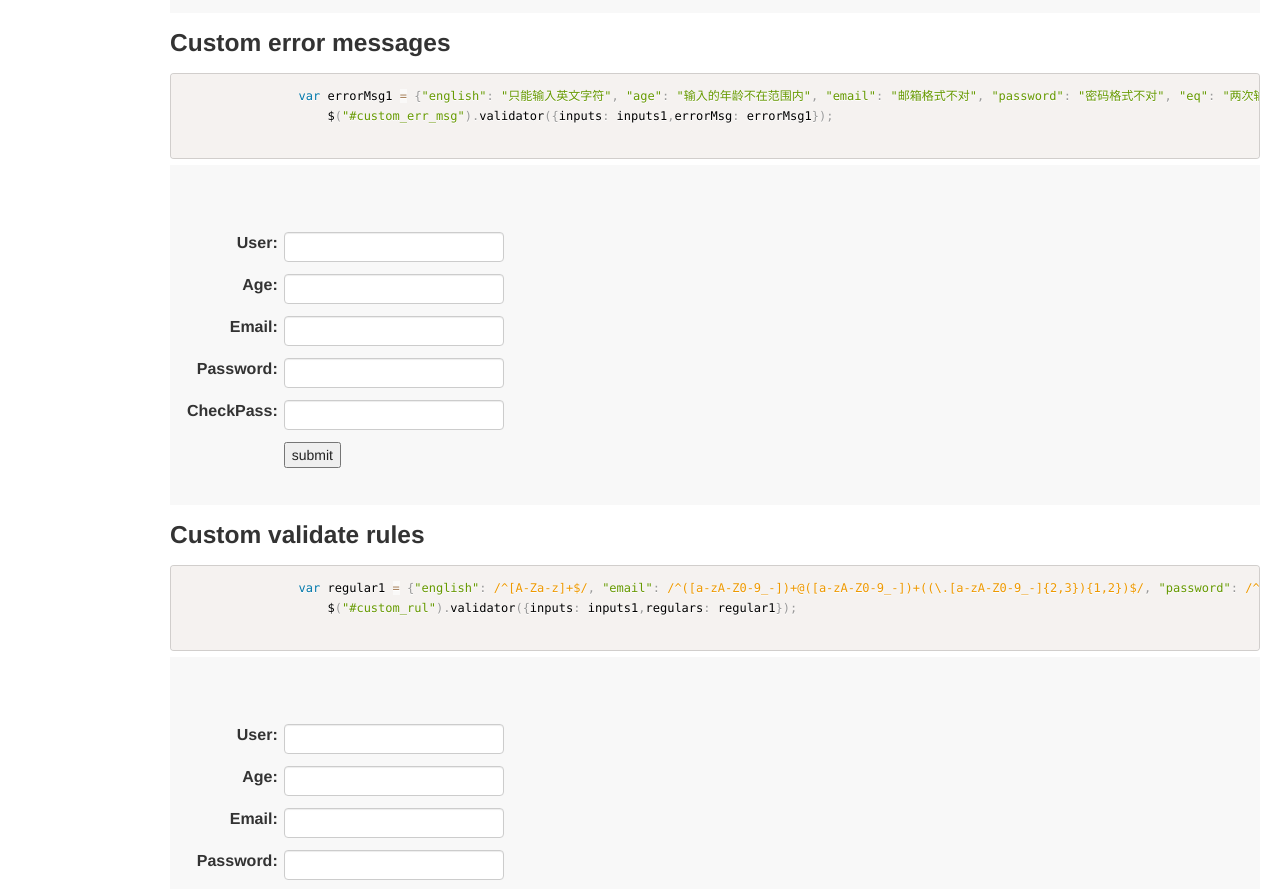
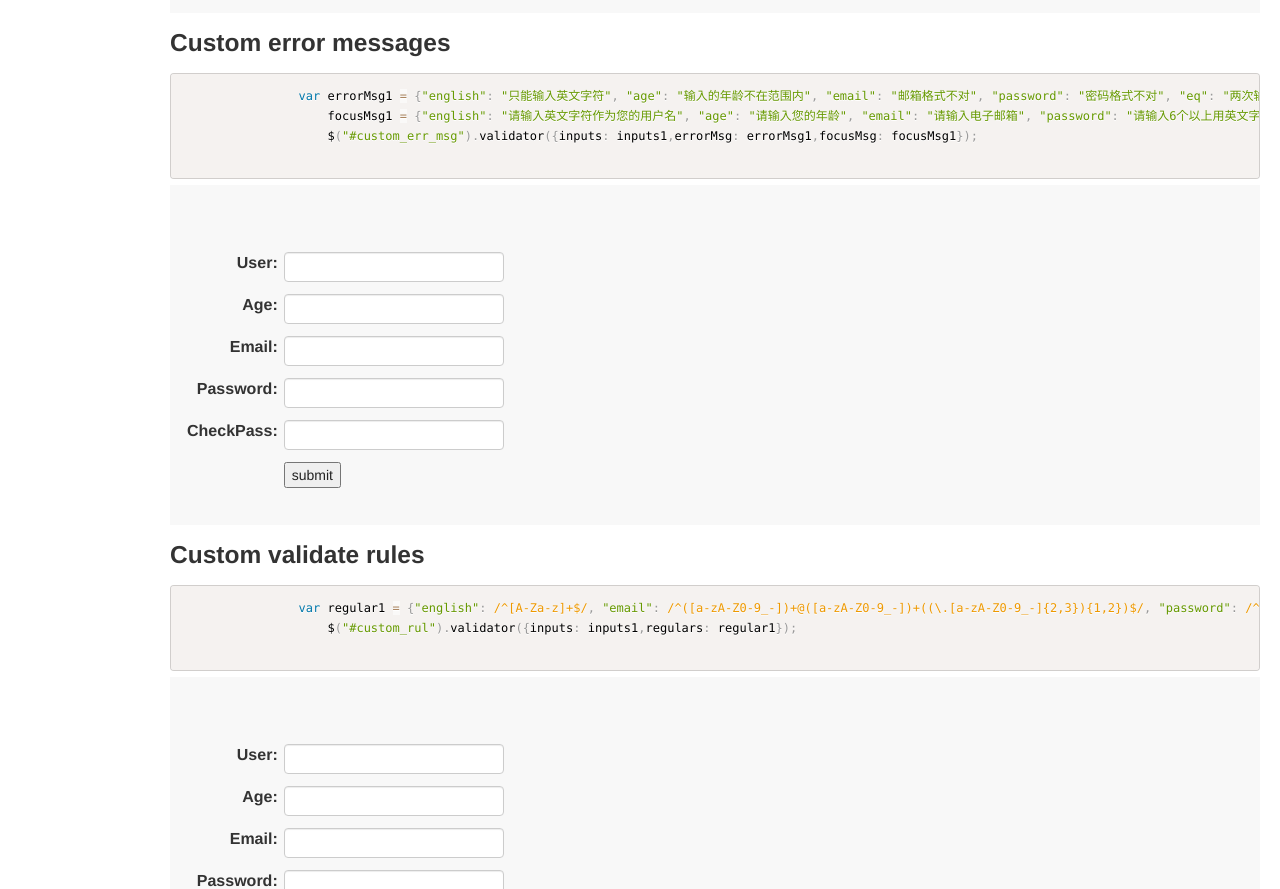
Before and after one commit to cqiannum/jquery-validator, a website: page demo/index.html in a window 1280 px wide. Shown: the part 1189-2078 px from the top of the page. Drawn offline with Linux system fonts and the light colour scheme.

Commit message:
first commit

```diff
--- a/demo/index.html
+++ b/demo/index.html
@@ -151,8 +151,9 @@
 			<h3>Custom error messages</h3>
 			<pre class="has-example">
 				<code class="language-javascript">
-					var errorMsg1 = {"english": "只能输入英文字符", "age": "输入的年龄不在范围内", "email": "邮箱格式不对", "password": "密码格式不对", "eq": "两次输入的密码不一致"};
-					$("#custom_err_msg").validator({inputs: inputs1,errorMsg: errorMsg1});
+					var errorMsg1 = {"english": "只能输入英文字符", "age": "输入的年龄不在范围内", "email": "邮箱格式不对", "password": "密码格式不对", "eq": "两次输入的密码不一致"},
+		   	 	 	focusMsg1 = {"english": "请输入英文字符作为您的用户名", "age": "请输入您的年龄", "email": "请输入电子邮箱", "password": "请输入6个以上用英文字符、数字、下划线组成的密码", "eq": "确认密码"}
+					$("#custom_err_msg").validator({inputs: inputs1,errorMsg: errorMsg1,focusMsg: focusMsg1});
 				</code>
 			</pre>
 			<div class="example">
@@ -392,11 +393,13 @@
 
 
 		   	//========================
-		   	 var errorMsg1 = {"english": "只能输入英文字符", "age": "输入的年龄不在范围内", "email": "邮箱格式不对", "password": "密码格式不对", "eq": "两次输入的密码不一致"};
+		   	 var errorMsg1 = {"english": "只能输入英文字符", "age": "输入的年龄不在范围内", "email": "邮箱格式不对", "password": "密码格式不对", "eq": "两次输入的密码不一致"},
+		   	 	 focusMsg1 = {"english": "请输入英文字符作为您的用户名", "age": "请输入您的年龄", "email": "请输入电子邮箱", "password": "请输入6个以上用英文字符、数字、下划线组成的密码", "eq": "确认密码"}
 
 				$("#custom_err_msg").validator({
 					inputs: inputs1,
-					errorMsg: errorMsg1
+					errorMsg: errorMsg1,
+					focusMsg: focusMsg1
 				});
 
 			//=========================
```
